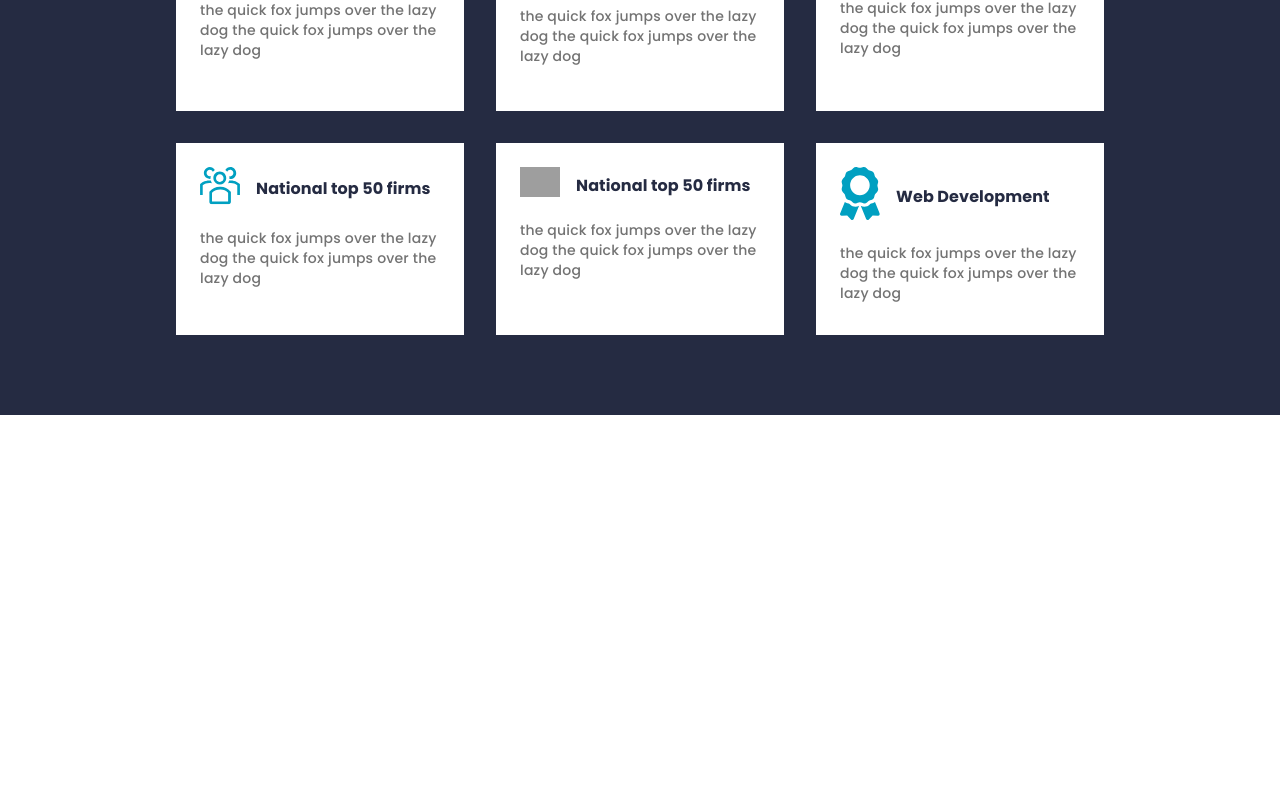
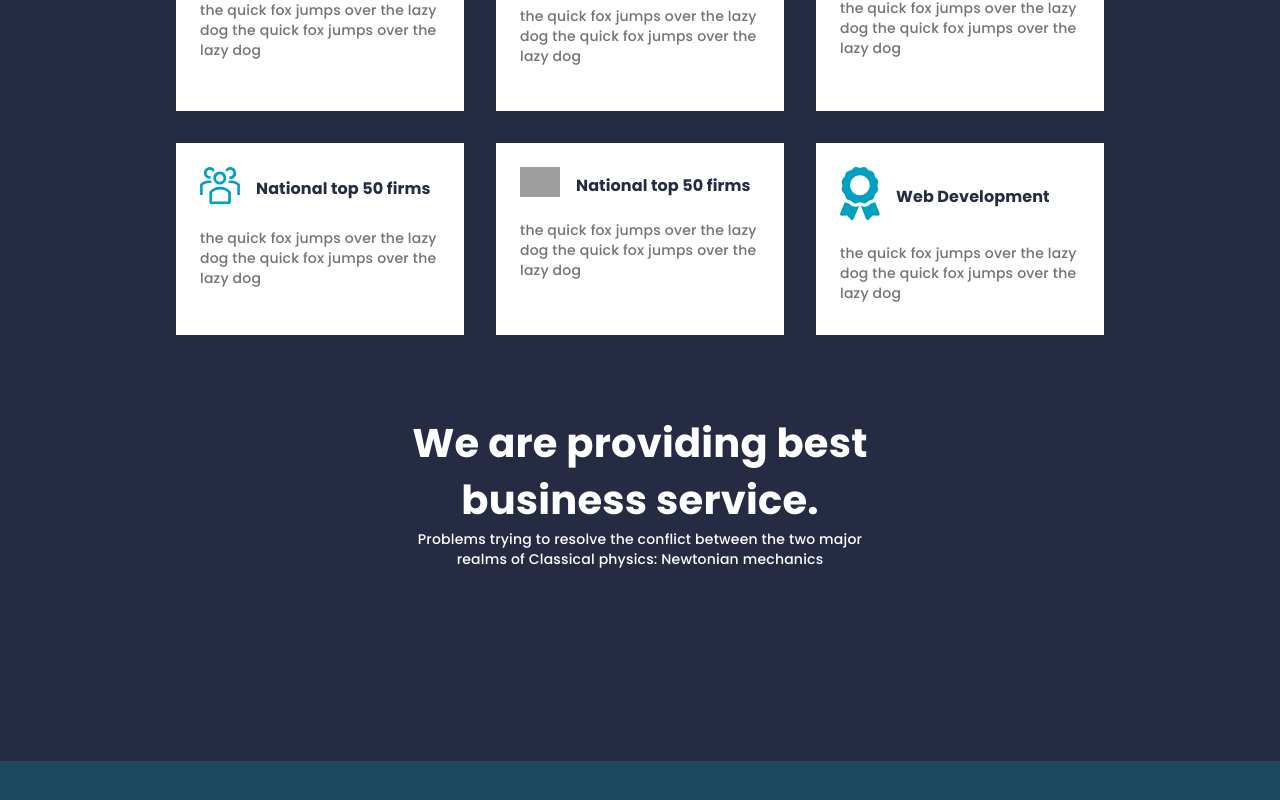
Before and after one commit to Folayimi/K-Marketer, a React (Vite) app: page / in a window 1280 px wide. Shown: the part 1090-1890 px from the top of the page. Before the commit the page ends 1505 px from the top, so only its background shows below. Built offline with nearby package versions, Linux system fonts and the light colour scheme; grey boxes are pictures that could not be loaded.

Commit message:
made changes

```diff
--- a/src/Components/LandingPage/LandingPage.css
+++ b/src/Components/LandingPage/LandingPage.css
@@ -6,7 +6,7 @@
   height: 100%;
 }
 
-.section1 {
+.section {
   padding: 5em 12%;
   display: flex;
   flex-direction: column;
@@ -15,7 +15,7 @@
   gap: 2em;
 }
 
-.section1 > .topic1 {
+.section > .topic {
   width: 35em;
   display: flex;
   flex-direction: column;
@@ -29,14 +29,14 @@
   text-align: center;
 }
 
-.topic1 h1 {
+.topic h1 {
   font-size: 40px;
   font-weight: 700;
   line-height: 57px; /* 142.5% */
   letter-spacing: 0.2px;
 }
 
-.section1 > .reasons {
+.section > .reasons {
   display: flex;
   justify-content: center;
   align-items: center;
@@ -52,6 +52,7 @@
   flex: 0 1 18em;
   min-height: 12em;
   background: white;
+  cursor: pointer;
 }
 
 .reasons > .Rcard > .up {
@@ -78,3 +79,15 @@
   line-height: 20px; /* 142.857% */
   letter-spacing: 0.2px;
 }
+
+#video {
+  padding: 0em;
+}
+
+.section > .underlay {
+  margin-top:10em;
+  position: relative;
+  width: 100%;
+  height: 20em;
+  background: var(--secondary-color-2, rgba(22, 105, 122,0.5));
+}
--- a/src/Components/LandingPage/LandingPage.jsx
+++ b/src/Components/LandingPage/LandingPage.jsx
@@ -49,8 +49,9 @@ const LandingPage = () => {
     <>
       <div className="container">
         <HeroSection />
-        <div className="section1">
-          <div className="topic1">
+
+        <div className="section">
+          <div className="topic">
             <h1>WHY CHOOSE US</h1>
             <p>
               Problems trying to resolve the conflict between the two major
@@ -77,6 +78,18 @@ const LandingPage = () => {
             })}
           </div>
         </div>
+        <div className="section" id="video">
+          <div className="topic">
+            <h1>We are providing best business service.</h1>
+            <p>
+              Problems trying to resolve the conflict between the two major
+              realms of Classical physics: Newtonian mechanics
+            </p>
+          </div>
+          <div className="underlay">
+
+          </div>
+        </div>
       </div>
     </>
   );
```
